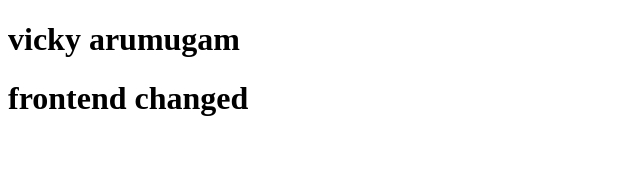
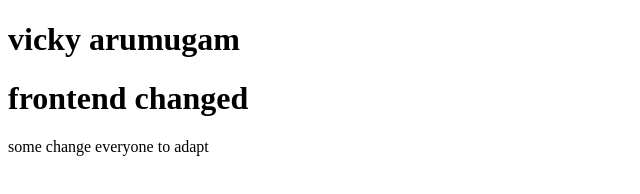
Before and after one commit to Vignesh-A04/sample, a plain HTML site: page index.html in a window 1280 px wide. Shown: the whole page, without its empty margins (0-640 px from the left). Drawn offline with Linux system fonts and the light colour scheme.

Commit message:
Update index.html

```diff
--- a/index.html
+++ b/index.html
@@ -8,6 +8,7 @@
 <body>
     <h1>vicky arumugam</h1>
     <h1>frontend changed</h1>
+    some change everyone to adapt
 
 
 </body>
```
